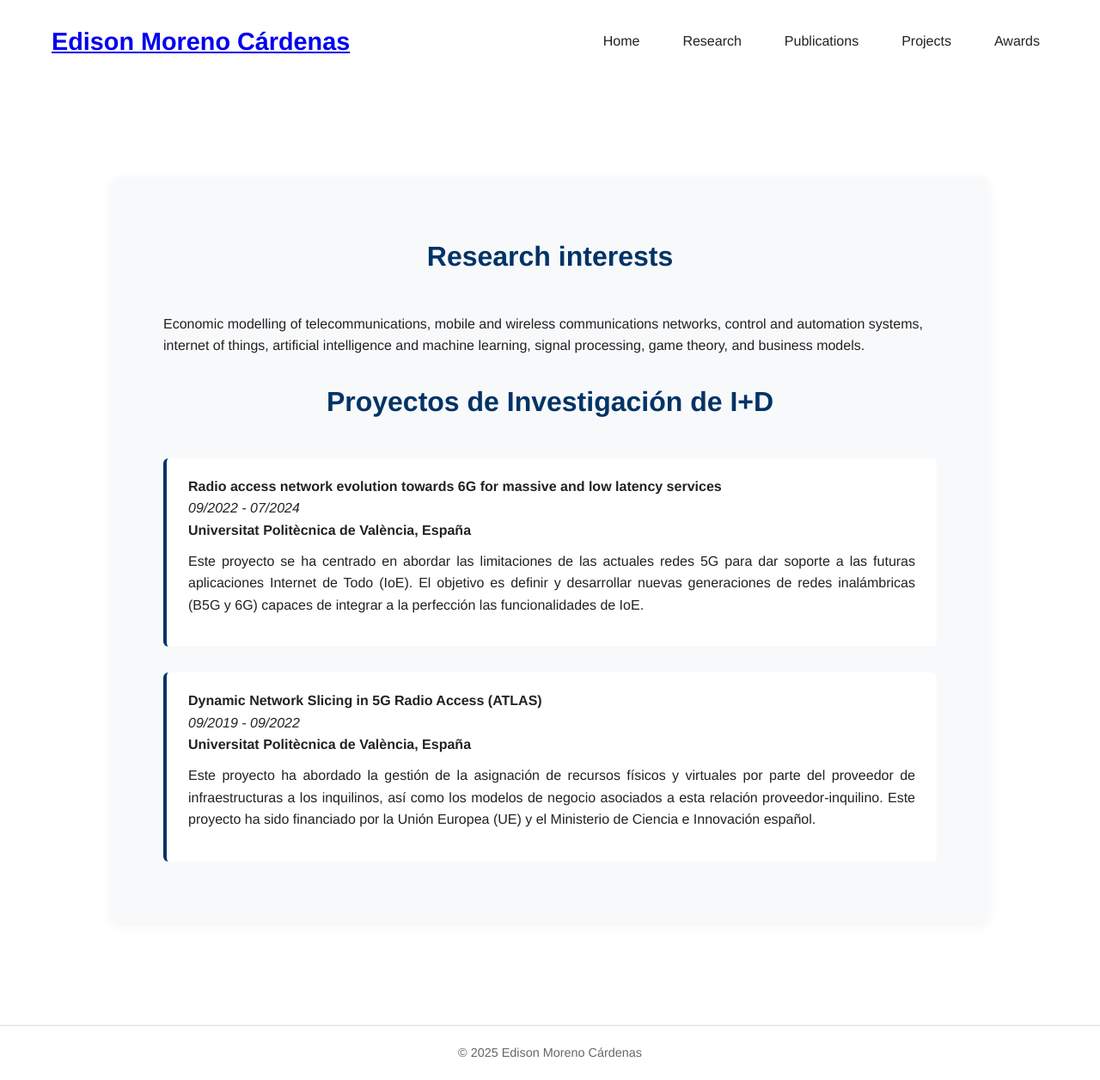
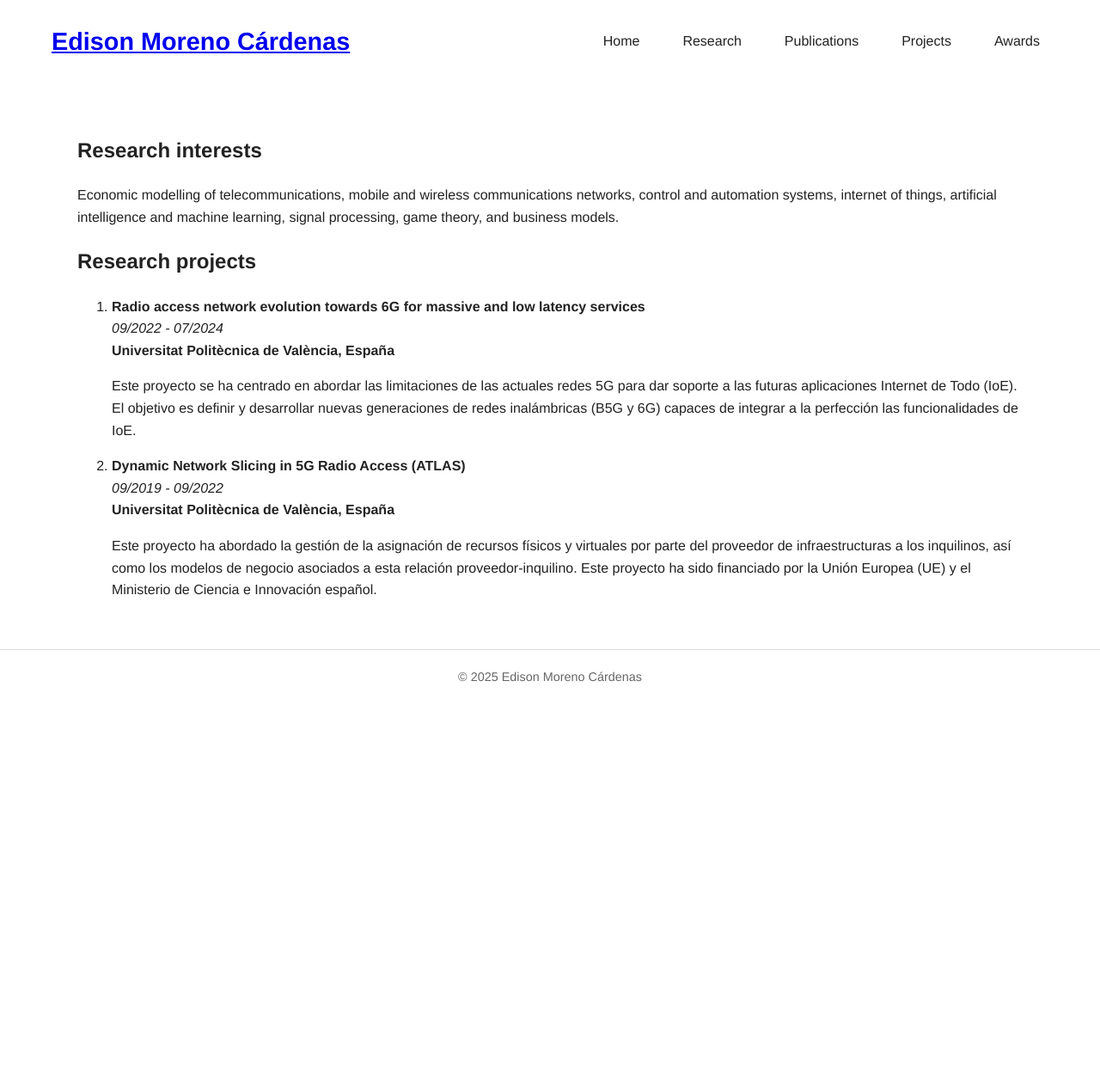
Before and after one commit to edisonmorenocardenas/edisonmorenocardenas.github.io, a Jekyll site: the page built from research.html, in a window 1280 px wide. Shown: the whole page at 86% size. Built offline with Jekyll 4.4.1, drawn with Linux system fonts in a browser that asks for light colours; after the commit the page ends 900 px from its top, so only the background shows below that.

Commit message:
Actualizar contenido de

```diff
--- a/assets/css/style.css
+++ b/assets/css/style.css
@@ -1,5 +1,3 @@
-/* assets/css/style.css */
-
 /* === GENERAL === */
 body {
   font-family: "Helvetica Neue", Arial, sans-serif;
@@ -48,16 +46,21 @@
 .main {
   display: flex;
   justify-content: center;
+  align-items: flex-start;
   max-width: 1100px;
-  margin: 30px auto;
+  margin: 40px auto;
   padding: 0 40px;
   gap: 60px;
 }
 
-/* === SIDEBAR (Foto + Contacto) === */
+/* === SIDEBAR FIJA === */
 .sidebar {
   flex: 0 0 260px;
+  position: sticky;        /* <-- clave para mantenerla visible */
+  top: 40px;               /* distancia desde la parte superior */
+  align-self: flex-start;  /* asegura alineación correcta */
   text-align: left;
+  height: fit-content;     /* se adapta al contenido */
 }
 
 .sidebar img {
@@ -89,6 +92,7 @@
 
 .content p {
   margin-bottom: 18px;
+  text-align: justify;
 }
 
 .content strong {
@@ -104,111 +108,3 @@
   padding: 20px 10px;
   border-top: 1px solid #ddd;
 }
-
-/* === SECCIÓN PROJECTS === */
-#projects {
-  max-width: 900px;
-  margin: 80px auto; /* Centrado vertical y horizontal */
-  padding: 40px 60px;
-  background-color: #f8f9fb;
-  border-radius: 8px;
-  box-shadow: 0 4px 15px rgba(0, 0, 0, 0.05);
-}
-
-#projects h1 {
-  text-align: center;
-  margin-bottom: 40px;
-  font-size: 2em;
-  color: #003366;
-}
-
-#projects .projects-list {
-  list-style-type: none;
-  padding: 0;
-}
-
-#projects .projects-list li {
-  margin-bottom: 30px;
-  background: #ffffff;
-  border-left: 4px solid #003366;
-  padding: 20px 25px;
-  border-radius: 6px;
-  transition: transform 0.2s ease, box-shadow 0.2s ease;
-}
-
-#projects .projects-list li:hover {
-  transform: translateY(-4px);
-  box-shadow: 0 4px 10px rgba(0, 0, 0, 0.08);
-}
-
-#projects .projects-list h3 {
-  margin: 0 0 10px;
-  font-size: 1.2em;
-  color: #003366;
-}
-
-#projects .projects-list h4 {
-  margin: 0 0 10px;
-  font-style: italic;
-  color: #555;
-}
-
-#projects .projects-list p {
-  margin-top: 10px;
-  line-height: 1.6;
-  text-align: justify;
-}
-
-/* === SECCIÓN AWARDS === */
-#awards {
-  max-width: 900px;
-  margin: 80px auto;
-  padding: 40px 60px;
-  background-color: #f8f9fb;
-  border-radius: 8px;
-  box-shadow: 0 4px 15px rgba(0, 0, 0, 0.05);
-}
-
-#awards h1 {
-  text-align: center;
-  margin-bottom: 40px;
-  font-size: 2em;
-  color: #003366;
-}
-
-#awards .awards-list {
-  list-style-type: none;
-  padding: 0;
-}
-
-#awards .awards-list li {
-  margin-bottom: 25px;
-  background: #ffffff;
-  border-left: 4px solid #003366;
-  padding: 20px 25px;
-  border-radius: 6px;
-  transition: transform 0.2s ease, box-shadow 0.2s ease;
-}
-
-#awards .awards-list li:hover {
-  transform: translateY(-4px);
-  box-shadow: 0 4px 10px rgba(0, 0, 0, 0.08);
-}
-
-#awards .awards-list h3 {
-  margin: 0 0 10px;
-  font-size: 1.1em;
-  color: #003366;
-}
-
-#awards .awards-list h4 {
-  margin: 0 0 10px;
-  font-style: italic;
-  color: #555;
-}
-
-#awards .awards-list p {
-  margin-top: 5px;
-  line-height: 1.6;
-  text-align: justify;
-}
--- a/research.html
+++ b/research.html
@@ -10,7 +10,7 @@
     control and automation systems, internet of things, artificial intelligence
     and machine learning, signal processing, game theory, and business models.
 
-  <h1>Proyectos de Investigación de I+D</h1>
+  <h1>Research projects</h1>
 
   <ol class="projects-list">
     <!-- Proyecto 1 -->
```
